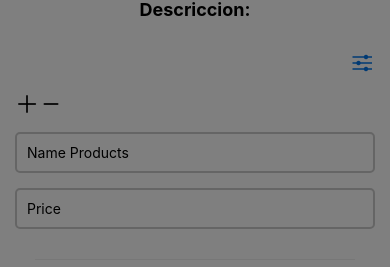
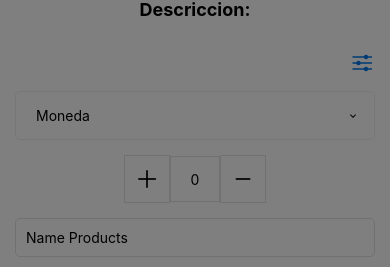
Before and after one commit to jdc0092/AppShopping, a React Native app: screen /AddProducts in a window 390 px wide. Shown: the part 574-841 px from the top of the page. Built offline with nearby package versions, Linux system fonts and the light colour scheme; no server answers; the database is empty.

Commit message:
working on design in add products session

```diff
--- a/Src/Components/AccordionListItem/AccordionListItem.js
+++ b/Src/Components/AccordionListItem/AccordionListItem.js
@@ -8,6 +8,7 @@ import {
     Easing,
 } from 'react-native';
 import { MaterialIcons } from '@expo/vector-icons';
+import styleAccordionItem from '../../Css/styleAccordionItems';
 
 const AccordionListItem = ({ title, children }) => {
     const [open, setOpen] = useState(false);
@@ -49,7 +50,7 @@ const AccordionListItem = ({ title, children }) => {
     return (
         <>
             <TouchableWithoutFeedback onPress={() => toggleListItem()}>
-                <View style={styles.titleContainer}>
+                <View style={styleAccordionItem.titleContainer}>
                     <Text>{title}</Text>
                     <Animated.View style={{ transform: [{ rotateZ: arrowAngle }] }}>
                         <MaterialIcons name="keyboard-arrow-down" />
@@ -57,8 +58,8 @@ const AccordionListItem = ({ title, children }) => {
                 </View>
             </TouchableWithoutFeedback>
 
-            <Animated.View style={[styles.bodyBackground, { height: bodyHeight }]}>
-                <View style={styles.bodyContainer}
+            <Animated.View style={[styleAccordionItem.bodyBackground, { height: bodyHeight }]}>
+                <View style={styleAccordionItem.bodyContainer}
                     onLayout={event => setBodySectionHeight(event.nativeEvent.layout.height)}>
                     {children}
                 </View>
@@ -67,27 +68,3 @@ const AccordionListItem = ({ title, children }) => {
     );
 };
 export default AccordionListItem;
-
-const styles = StyleSheet.create({
-    bodyBackground: {
-        backgroundColor: '#EFEFEF',
-        overflow: 'hidden',
-    },
-    titleContainer: {
-        display: 'flex',
-        flexDirection: 'row',
-        justifyContent: 'space-between',
-        alignItems: 'center',
-        padding: 15,
-        paddingLeft: 20,
-        borderTopWidth: 1,
-        borderBottomWidth: 1,
-        borderColor: '#EFEFEF',
-    },
-    bodyContainer: {
-        padding: 15,
-        paddingLeft: 20,
-        position: 'absolute',
-        bottom: 0,
-    },
-});
--- a/Src/Components/AddProductsComponents/AddProductsComponents.js
+++ b/Src/Components/AddProductsComponents/AddProductsComponents.js
@@ -224,7 +224,7 @@ const ItemsMax = (props) => {
 const ItemsLess = (props) => {
   return (
     <View>
-      <TouchableOpacity onPress={props.bntItemsLess} style={StylesAddProducts.ButtonMax}>
+      <TouchableOpacity onPress={props.bntItemsLess} style={StylesAddProducts.ButtonLess}>
         <AntDesign name="minus" size={24} color="#000" />
       </TouchableOpacity>
     </View>
@@ -234,7 +234,7 @@ const ItemsLess = (props) => {
 
 const SelectCurrency = (props) => {
 
-  const [current, setCurrent] = useState();
+  const [current, setCurrent] = useState('Moneda');
 
   const currency = [
     {
@@ -248,15 +248,14 @@ const SelectCurrency = (props) => {
 
   return (
     <View style={StylesAddProducts.containers}>
-      <AccordionListItem title={'Divisas'}>
+      <AccordionListItem title={current}>
         {
           currency.map((item) => {
             return (
               <TouchableOpacity
                 key={item.divisa}
-                onPress={() => setCurrent(`${item.divisa} ${props.selectOptions(`${item.divisa}`)}`)}
+                onPress={(() => setCurrent(`${item.divisa}`) || props.selectOptions(`${item.divisa}`))}
               >
-
                 <Text>{item.divisa}</Text>
               </TouchableOpacity>
             );
--- a/Src/Components/HomeProductIntrodution/HomeProductIntrodution.js
+++ b/Src/Components/HomeProductIntrodution/HomeProductIntrodution.js
@@ -48,7 +48,6 @@ export default function Products({
             {/* <Entypo style={StylesCss.btnAdd} name="circle-with-plus" size={50} color="black" onPress={() => navigation.navigate('AddProducts')} /> */}
 
             <View style={StylesCss.contProduts}>
-
                 <View style={StylesCss.contNameTop}>
                     <View>
                         <Text style={StylesCss.productsName}>{productsName}</Text>
@@ -74,7 +73,6 @@ export default function Products({
                 <View>
                     <ShowModalDetails
                         imgProducts={imgProducts}
-                        // viewDetailsProducts={() => viewDitails}
                         productsStock={productsStock}
                         selectCurrency={selectCurrency}
                         priceNow={priceNow}
--- /dev/null
+++ b/Src/Css/styleAccordionItems.js
@@ -0,0 +1,30 @@
+import { StyleSheet } from "react-native";
+
+
+const styles = StyleSheet.create({
+    bodyBackground: {
+        backgroundColor: '#EFEFEF',
+        overflow: 'hidden',
+    },
+    titleContainer: {
+        display: 'flex',
+        flexDirection: 'row',
+        justifyContent: 'space-between',
+        alignItems: 'center',
+        padding: 15,
+        paddingLeft: 20,
+        borderRadius: 5,
+        borderWidth: 1,
+        borderColor: '#EFEFEF',
+    },
+    bodyContainer: {
+        padding: 15,
+        paddingLeft: 20,
+        position: 'absolute',
+        bottom: 0,
+        // backgroundColor: "#000",
+        width: '100%'
+    },
+});
+
+export default styles;
--- a/Src/Css/styleInputDesc.js
+++ b/Src/Css/styleInputDesc.js
@@ -4,14 +4,13 @@ import { StyleSheet } from "react-native";
 const StyleInputDescript = StyleSheet.create({
 
     InputDesc:{
-        borderColor: "#ccc",
+        borderColor: "#e3e3e3",
         height: 150,
         borderWidth: 1,
         padding: 10,
         marginBottom: 15,
         borderRadius: 5,
-        borderWidth: 2,
-        borderColor: "#ccc",
+        borderWidth: 1,
     },
 
     desCription:{
--- a/Src/Css/styleSectionAddProduts.js
+++ b/Src/Css/styleSectionAddProduts.js
@@ -49,8 +49,8 @@ const StylesAddProducts = StyleSheet.create({
     },
 
     AddContBtnMaxMen: {
-        flexWrap: 'wrap',
-        flexDirection: 'column'
+        alignItems: 'center',
+        flexDirection: 'row'
     },
 
     AddNameProducts: {
@@ -91,15 +91,10 @@ const StylesAddProducts = StyleSheet.create({
 
     AddTextInput: {
         borderRadius: 5,
-        borderWidth: 2,
-        borderColor: "#ccc",
+        borderWidth: 1,
+        borderColor: "#e3e3e3",
         padding: 10,
         marginBottom: 15
-    },
-
-    inputStock: {
-        width: 60,
-        textAlign: 'center'
     },
 
 
@@ -154,11 +149,28 @@ const StylesAddProducts = StyleSheet.create({
     },
 
 
-    contBtnStock:{
-        flexDirection: 'row'
+    containerOptions:{
+        width: '100%',
+        justifyContent: 'space-between',
+        alignItems: 'center',
+        marginBottom: 15,
+        marginTop: 15,
     },
 
 
+    inputStock: {
+        width: 60,
+        textAlign: 'center'
+    },
+
+    counterStock:{
+        borderWidth: 1,
+        alignItems: 'center',
+        justifyContent: 'center',
+        width: 50,
+        height: 46,
+        borderColor: '#e3e3e3'
+    },
 
 
     contBtns: {
@@ -167,28 +179,27 @@ const StylesAddProducts = StyleSheet.create({
     },
 
     ButtonMax: {
-        color: "red",
-        marginBottom: 15,
-        alignItems: "center"
+        padding: 10,
+        alignItems: "center",
+        borderWidth: 1,
+        borderColor: "#e3e3e3",
+    },
+
+    ButtonLess: {
+        padding: 10,
+        alignItems: "center",
+        borderWidth: 1,
+        borderColor: "#e3e3e3",
+
     },
 
     ButtonMenos: {
         backgroundColor: '#ccc',
-        marginBottom: 15,
+        // marginBottom: 15,
         backgroundColor: 'orange',
         alignItems: "center",
         display: "flex"
     },
-
-
-
-    containers: {
-        flex: 1,
-        padding: 20,
-        paddingTop: 15,
-        justifyContent: 'flex-start',
-    },
-
 
     dropdown: {
         margin: 16,
--- a/Src/View/AddProducts.js
+++ b/Src/View/AddProducts.js
@@ -8,6 +8,7 @@ import { useNavigation } from "@react-navigation/native"
 import AddShowProductsInfo from "../Components/AddShowProductsInfo/AddShowProductsInfo";
 import { InputOfertPrice } from "../Components/AddProductsComponents/AddProductsComponents";
 import moment from 'moment';
+import OptionsProductModal from "../Components/AddOptionProductsModal/AddOpionsProductsModal";
 import {
     // ShowItems,
     ItemsMax,
@@ -24,7 +25,6 @@ import {
     // InputPriceOfertModal,
 
 } from "../Components/AddProductsComponents/AddProductsComponents";
-import OptionsProductModal from "../Components/AddOptionProductsModal/AddOpionsProductsModal";
 
 
 export default function AddProducts() {
@@ -174,12 +174,22 @@ export default function AddProducts() {
                         />
                     </View>
 
+                    <View style={StylesAddProducts.AddContPriceMoned}>
+                        <SelectCurrency
+                            selectOptions={(currenc) => setNewItem({ ...newItem, selectCurrency: currenc })}
+                        />
+                    </View>
 
-                    <View style={StylesAddProducts.contBtnStock}>
+                    <View style={StylesAddProducts.containerOptions}>
+                        <View style={StylesAddProducts.AddContBtnMaxMen}>
                             <View>
                                 <ItemsMax
                                     bntItemsMax={itemsMaxSend}
                                 />
+                            </View>
+                            <View style={StylesAddProducts.counterStock}>
+                                <Text>{itemsStock}</Text>
+
                             </View>
                             <View>
                                 <ItemsLess
@@ -187,12 +197,13 @@ export default function AddProducts() {
                                 />
                             </View>
                         </View>
+                    </View>
 
 
 
                     <View>
                         <InputName
-                            inputNameProduct={(text) => setNewItem({ ...newItem, productsName: text})}
+                            inputNameProduct={(text) => setNewItem({ ...newItem, productsName: text })}
                         />
                     </View>
 
@@ -200,12 +211,6 @@ export default function AddProducts() {
                         <InputPrice
                             valuePriceModal={newItem.priceNow}
                             inputPriceProduct={(textPrice) => setNewItem({ ...newItem, priceNow: textPrice })}
-                        />
-                    </View>
-
-                    <View style={StylesAddProducts.AddContPriceMoned}>
-                        <SelectCurrency
-                            selectOptions={(currenc) => setNewItem({ ...newItem, selectCurrency: currenc })}
                         />
                     </View>
 
```
Also changed, not shown: Src/Components/AddShowProductsInfo/AddShowProductsInfo.js (+0 -11 lines). Lines whose indentation alone changed are shown as unchanged.
